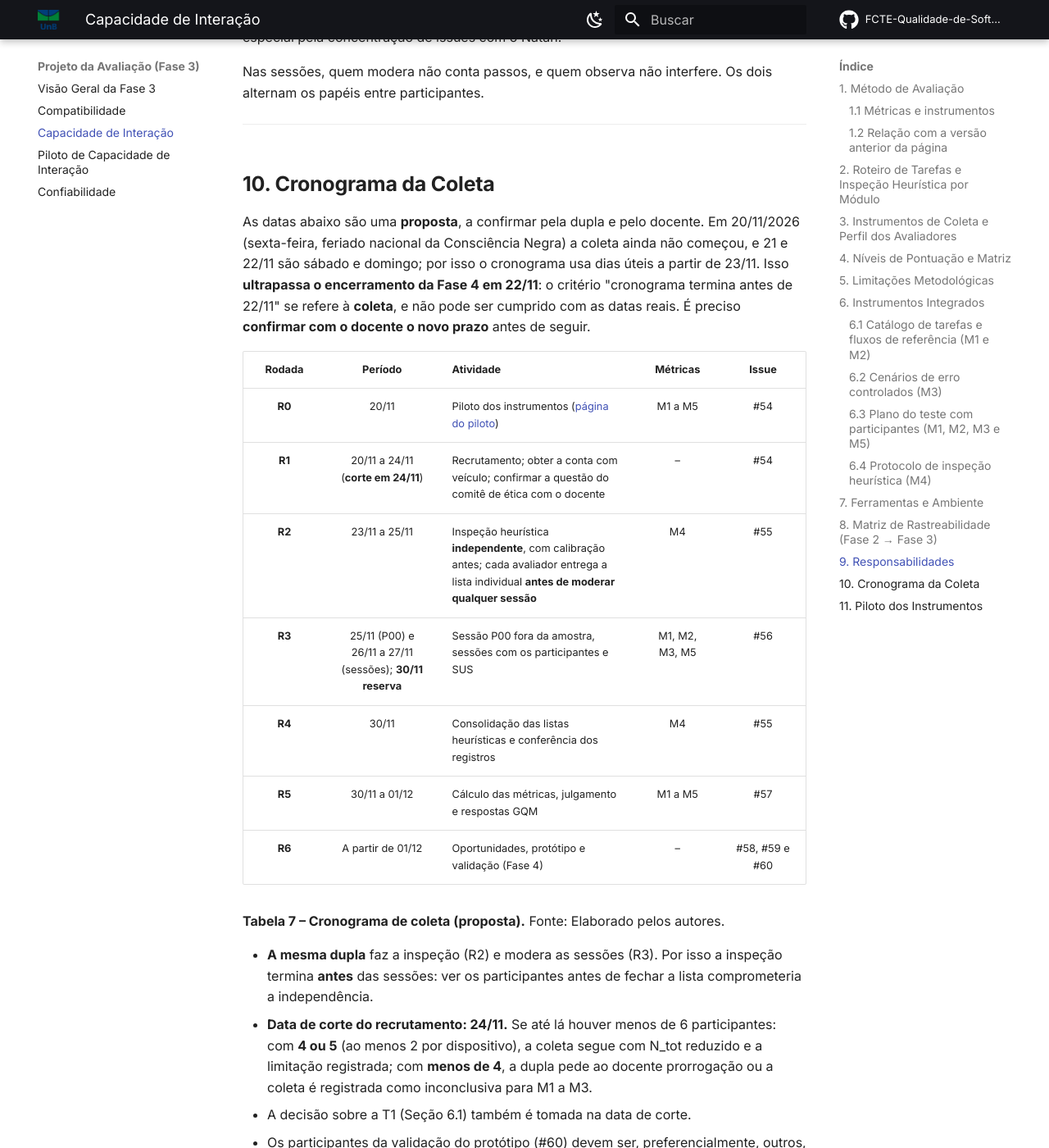
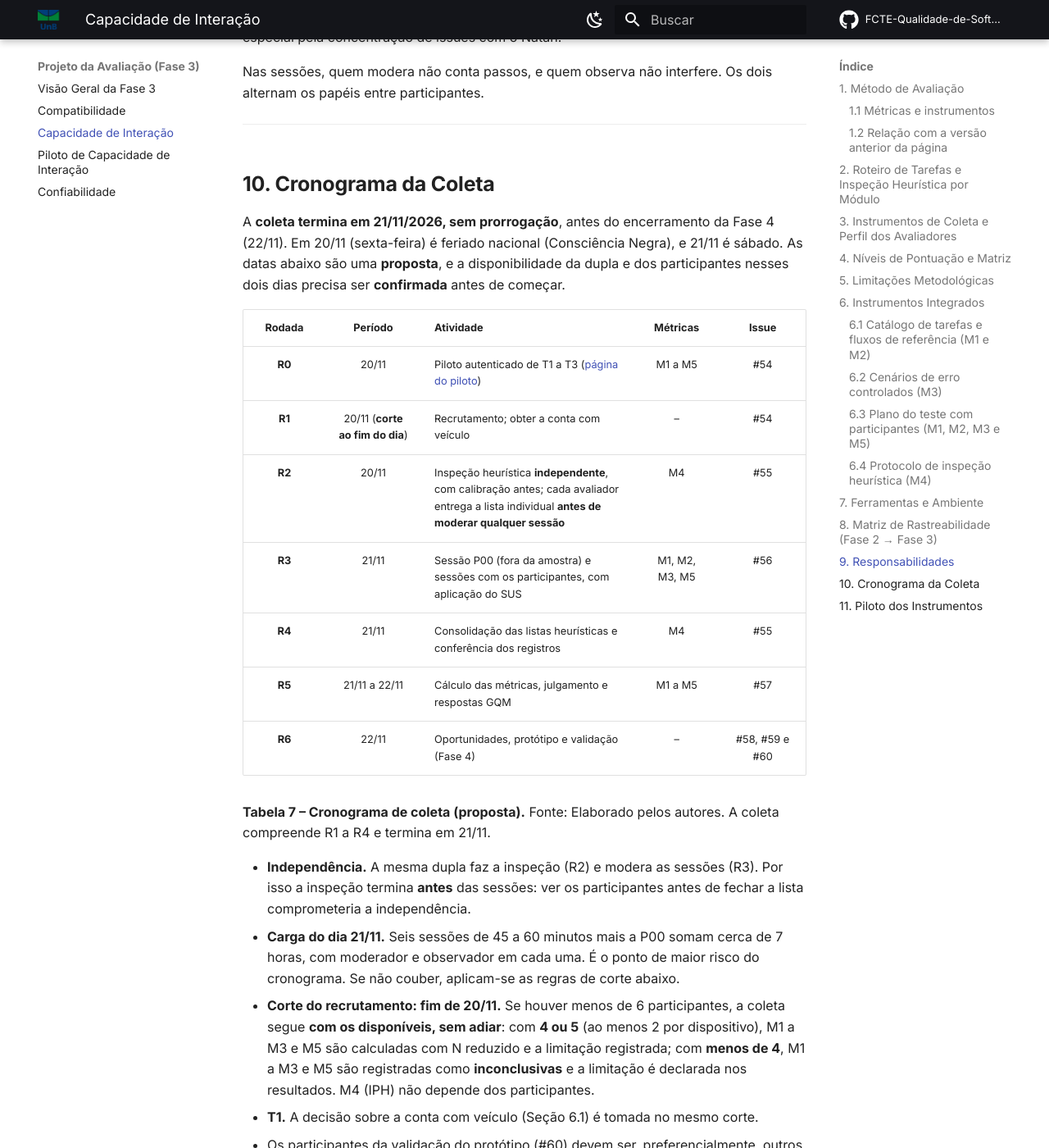
Before and after one commit to FCTE-Qualidade-de-Software-1/2026-2_T02_KAY_MCNULTY, an MkDocs documentation site: the page built from docs/fase3/usabilidade.md, in a window 1280 px wide and 1400 px high, scrolled down 9716 px. Shown: the whole window at 82% size. Built offline with MkDocs 1.6.1 and Material for MkDocs 9.7.7, drawn with Linux system fonts in a browser that asks for light colours; comment, search, counter and statistics services are not loaded.

Commit message:
docs(fase3): ajusta cronograma ao prazo de 21/11 sem prorrogação

```diff
--- a/docs/fase3/usabilidade.md
+++ b/docs/fase3/usabilidade.md
@@ -219,23 +219,24 @@ Nas sessões, quem modera não conta passos, e quem observa não interfere. Os d
 
 ## 10. Cronograma da Coleta
 
-As datas abaixo são uma **proposta**, a confirmar pela dupla e pelo docente. Em 20/11/2026 (sexta-feira, feriado nacional da Consciência Negra) a coleta ainda não começou, e 21 e 22/11 são sábado e domingo; por isso o cronograma usa dias úteis a partir de 23/11. Isso **ultrapassa o encerramento da Fase 4 em 22/11**: o critério "cronograma termina antes de 22/11" se refere à **coleta**, e não pode ser cumprido com as datas reais. É preciso **confirmar com o docente o novo prazo** antes de seguir.
+A **coleta termina em 21/11/2026, sem prorrogação**, antes do encerramento da Fase 4 (22/11). Em 20/11 (sexta-feira) é feriado nacional (Consciência Negra), e 21/11 é sábado. As datas abaixo são uma **proposta**, e a disponibilidade da dupla e dos participantes nesses dois dias precisa ser **confirmada** antes de começar.
 
 | Rodada | Período | Atividade | Métricas | Issue |
 | :---: | :---: | :--- | :---: | :---: |
-| **R0** | 20/11 | Piloto dos instrumentos ([página do piloto](piloto-usabilidade.md)) | M1 a M5 | #54 |
-| **R1** | 20/11 a 24/11 (**corte em 24/11**) | Recrutamento; obter a conta com veículo; confirmar a questão do comitê de ética com o docente | – | #54 |
-| **R2** | 23/11 a 25/11 | Inspeção heurística **independente**, com calibração antes; cada avaliador entrega a lista individual **antes de moderar qualquer sessão** | M4 | #55 |
-| **R3** | 25/11 (P00) e 26/11 a 27/11 (sessões); **30/11 reserva** | Sessão P00 fora da amostra, sessões com os participantes e SUS | M1, M2, M3, M5 | #56 |
-| **R4** | 30/11 | Consolidação das listas heurísticas e conferência dos registros | M4 | #55 |
-| **R5** | 30/11 a 01/12 | Cálculo das métricas, julgamento e respostas GQM | M1 a M5 | #57 |
-| **R6** | A partir de 01/12 | Oportunidades, protótipo e validação (Fase 4) | – | #58, #59 e #60 |
+| **R0** | 20/11 | Piloto autenticado de T1 a T3 ([página do piloto](piloto-usabilidade.md)) | M1 a M5 | #54 |
+| **R1** | 20/11 (**corte ao fim do dia**) | Recrutamento; obter a conta com veículo | – | #54 |
+| **R2** | 20/11 | Inspeção heurística **independente**, com calibração antes; cada avaliador entrega a lista individual **antes de moderar qualquer sessão** | M4 | #55 |
+| **R3** | 21/11 | Sessão P00 (fora da amostra) e sessões com os participantes, com aplicação do SUS | M1, M2, M3, M5 | #56 |
+| **R4** | 21/11 | Consolidação das listas heurísticas e conferência dos registros | M4 | #55 |
+| **R5** | 21/11 a 22/11 | Cálculo das métricas, julgamento e respostas GQM | M1 a M5 | #57 |
+| **R6** | 22/11 | Oportunidades, protótipo e validação (Fase 4) | – | #58, #59 e #60 |
 
-**Tabela 7 – Cronograma de coleta (proposta).** Fonte: Elaborado pelos autores.
+**Tabela 7 – Cronograma de coleta (proposta).** Fonte: Elaborado pelos autores. A coleta compreende R1 a R4 e termina em 21/11.
 
-- **A mesma dupla** faz a inspeção (R2) e modera as sessões (R3). Por isso a inspeção termina **antes** das sessões: ver os participantes antes de fechar a lista comprometeria a independência.
-- **Data de corte do recrutamento: 24/11.** Se até lá houver menos de 6 participantes: com **4 ou 5** (ao menos 2 por dispositivo), a coleta segue com N_tot reduzido e a limitação registrada; com **menos de 4**, a dupla pede ao docente prorrogação ou a coleta é registrada como inconclusiva para M1 a M3.
-- A decisão sobre a T1 (Seção 6.1) também é tomada na data de corte.
+- **Independência.** A mesma dupla faz a inspeção (R2) e modera as sessões (R3). Por isso a inspeção termina **antes** das sessões: ver os participantes antes de fechar a lista comprometeria a independência.
+- **Carga do dia 21/11.** Seis sessões de 45 a 60 minutos mais a P00 somam cerca de 7 horas, com moderador e observador em cada uma. É o ponto de maior risco do cronograma. Se não couber, aplicam-se as regras de corte abaixo.
+- **Corte do recrutamento: fim de 20/11.** Se houver menos de 6 participantes, a coleta segue **com os disponíveis, sem adiar**: com **4 ou 5** (ao menos 2 por dispositivo), M1 a M3 e M5 são calculadas com N reduzido e a limitação registrada; com **menos de 4**, M1 a M3 e M5 são registradas como **inconclusivas** e a limitação é declarada nos resultados. M4 (IPH) não depende dos participantes.
+- **T1.** A decisão sobre a conta com veículo (Seção 6.1) é tomada no mesmo corte.
 - Os participantes da validação do protótipo (#60) devem ser, preferencialmente, outros, porque quem fez o teste deixa de estar em primeiro acesso.
 
 ---
```
